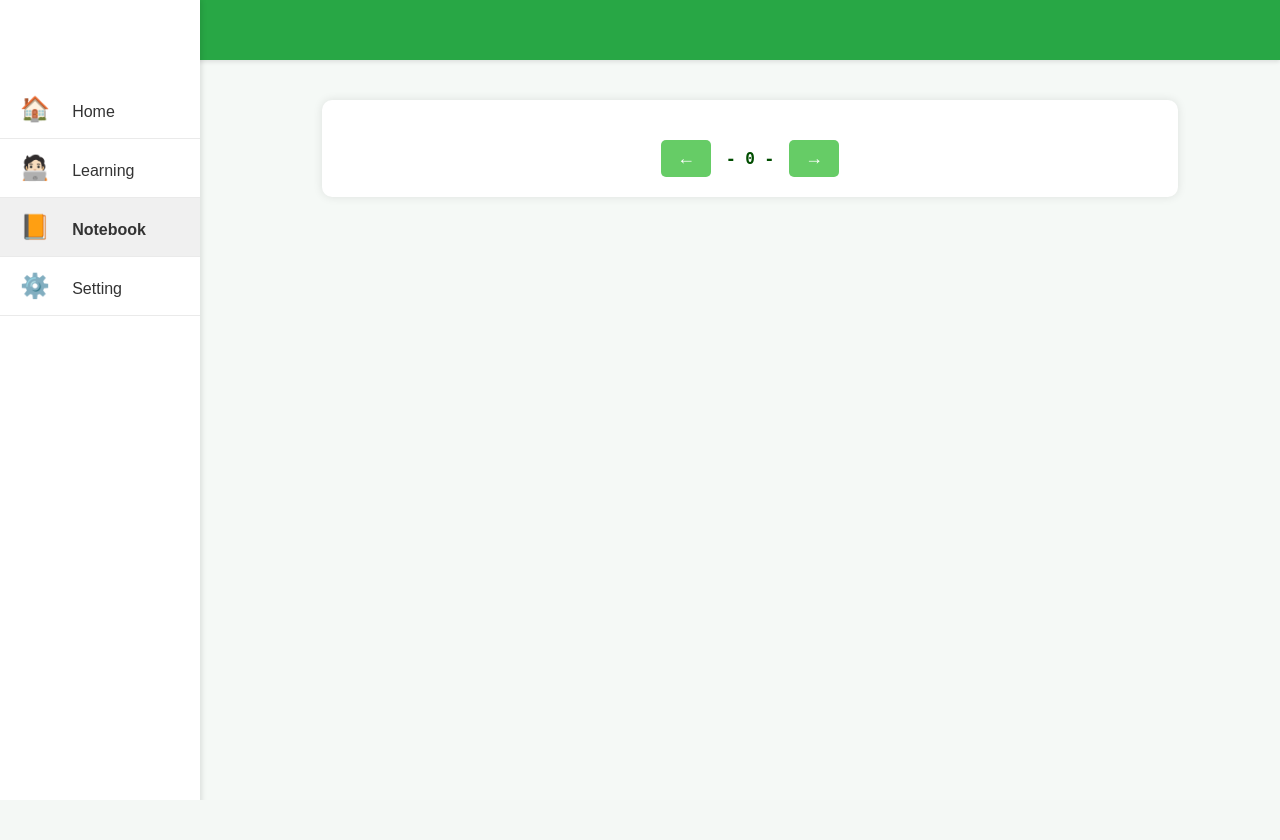
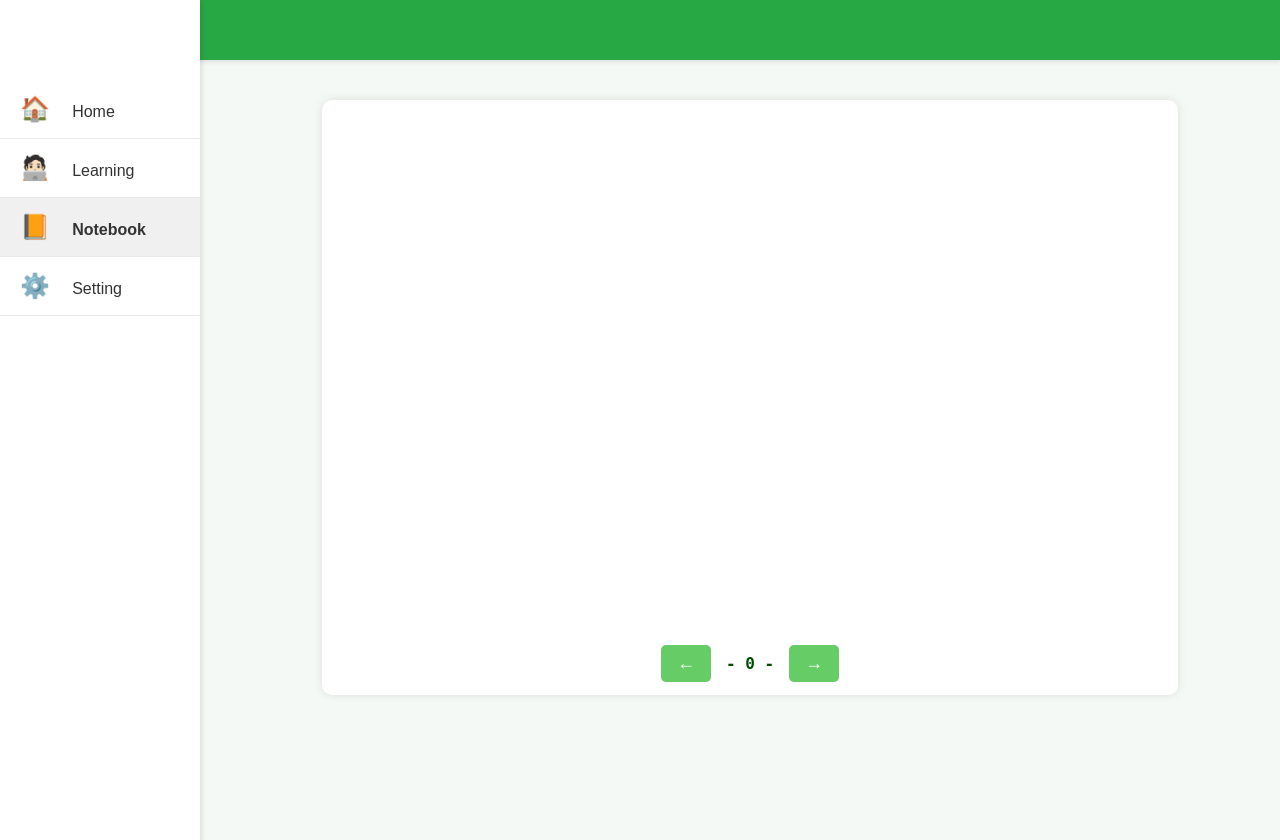
Before and after one commit to Goer17/Clara, a Flask app: page /notebook/ in a window 1280 px wide. Before the commit the page ends 800 px from the top, so only its background shows below. Run offline with Flask 3, Linux system fonts and the light colour scheme; data that the repository does not hold is empty.

Commit message:
Updated CSS style.

```diff
--- a/static/css/base.css
+++ b/static/css/base.css
@@ -50,6 +50,7 @@ body {
 .content {
     margin-left: 220px; /* 为 navigator 留出空间 */
     padding: 20px;
+    height: calc(100vh - 60px);
 }
 
 input:focus, textarea:focus {
--- a/static/css/notebook.css
+++ b/static/css/notebook.css
@@ -1,6 +1,6 @@
 #content-body {
     width: 80%;
-    height: 70%;
+    height: 75%;
     margin: 20px auto;
     background: white;
     padding: 20px;
@@ -40,8 +40,8 @@
     display: flex;
     justify-content: center;
     align-items: center;
-    margin-top: 20px;
     gap: 15px;
+    margin-top: -30px;
 }
 
 button {
```
